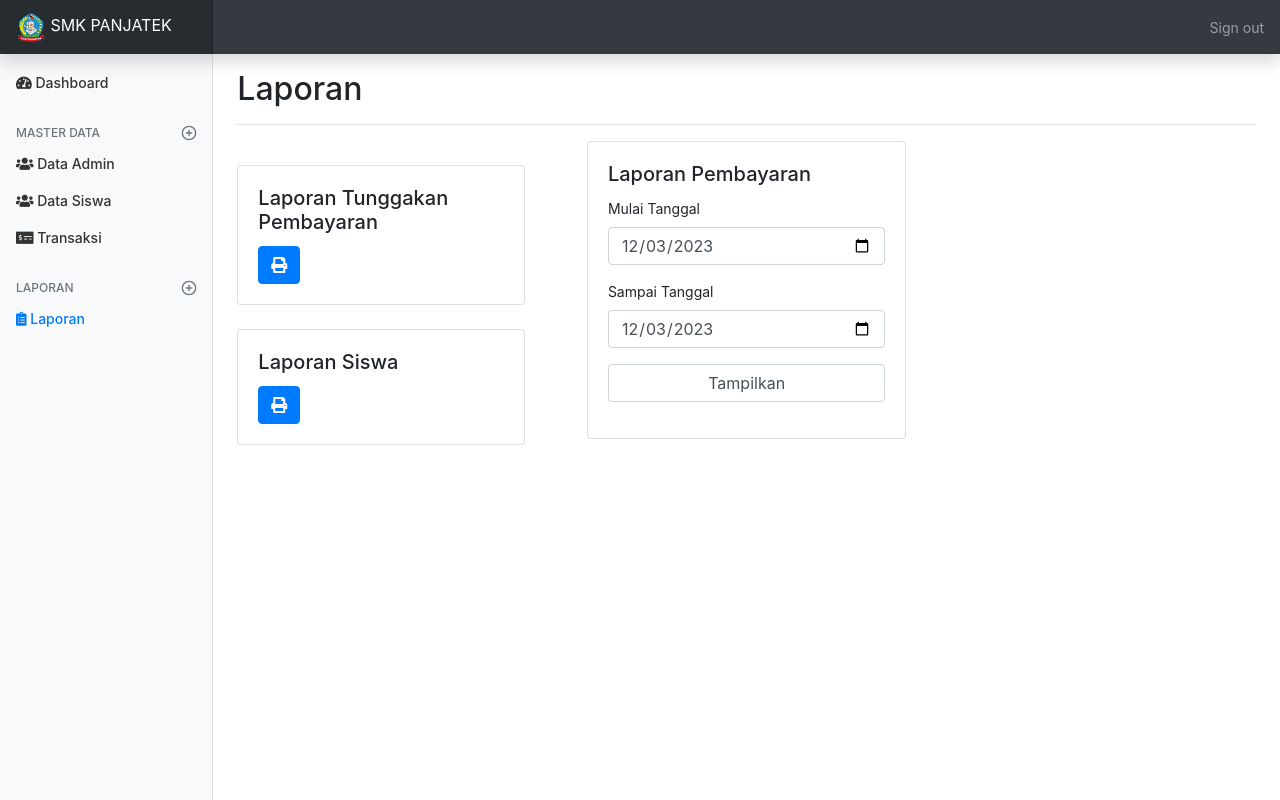
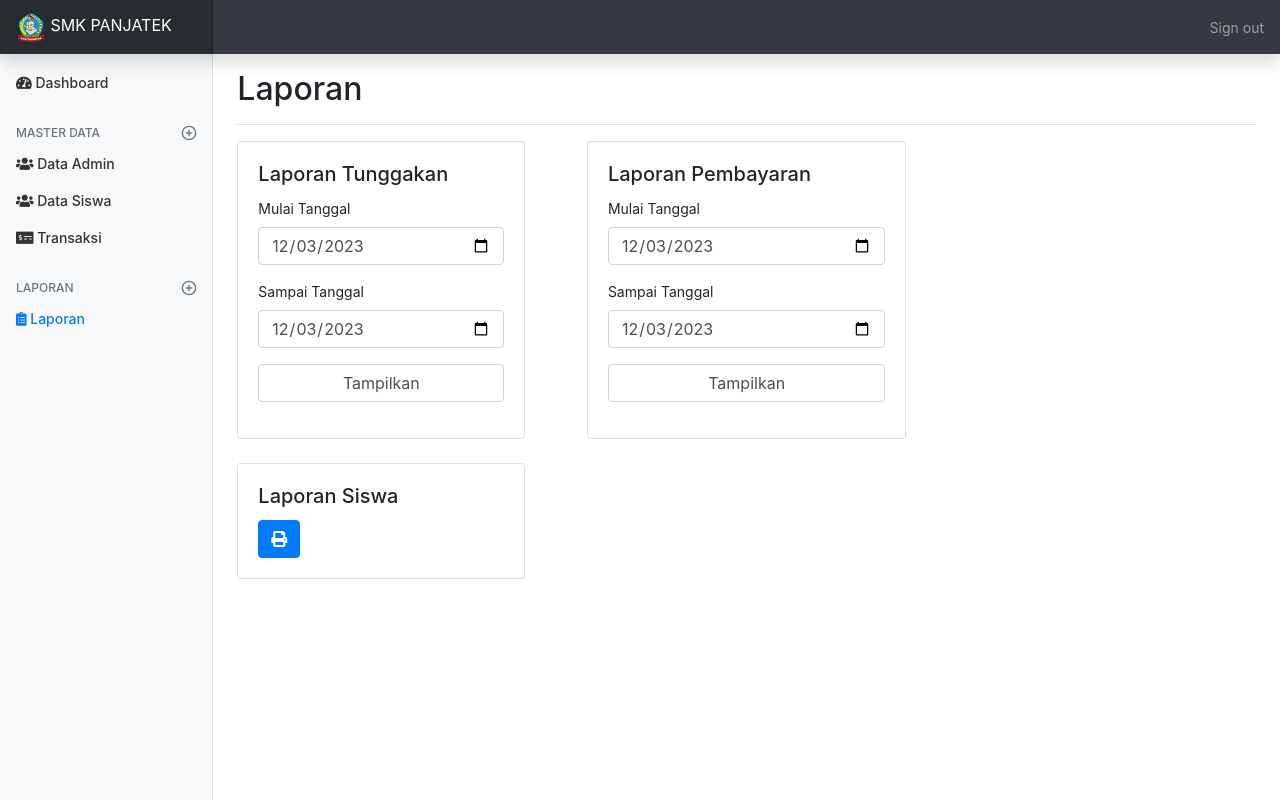
Before and after one commit to SteveAlex13/Pembayaran_SPP, a CodeIgniter app: page /database/admin/laporan in a window 1280 px wide. Run offline with CodeIgniter, Linux system fonts and the light colour scheme; the visitor is signed in with stand-in values (Sample User, id 1); tables that the repository leaves empty or names only in its code hold one stand-in row (values such as "Sample post"); some libraries are stand-ins or nearby versions.

Commit message:
Mengubah Form Laporan Tunggakan dan Data admin

```diff
--- a/application/controllers/admin/Laporan.php
+++ b/application/controllers/admin/Laporan.php
@@ -43,6 +43,21 @@ class Laporan extends CI_Controller {
 		$this->load->view('layout/footer');
 	}
 
+	public function lpTunggakan()
+	{
+		$mulaiTgl = $this->input->post('mulai_tgl');
+		$sampaiTgl = $this->input->post('sampai_tgl');
+		$data = [
+			'mulaiTgl' => $mulaiTgl,
+			'sampaiTgl' => $sampaiTgl
+		];
+		$data['title'] = 'Laporan Tunggakan';
+		$data['tunggakan'] = $this->Transaksi_m->getDataLaporanByDate($mulaiTgl, $sampaiTgl)->result_array();
+		$this->load->view('layout/header', $data);
+		$this->load->view('admin/laporan/laporan_tunggakan', $data);
+		$this->load->view('layout/footer');
+	}
+
 	public function pembayaranExcel($mulaiTgl, $sampaiTgl)
 	{
 		$data = [
--- a/application/controllers/admin/Users.php
+++ b/application/controllers/admin/Users.php
@@ -14,7 +14,7 @@ class Users extends CI_Controller {
 	{
 		$data['title'] = 'Admin';
 		$data['user'] = $this->Auth_m->get_where('users', ['username' => $this->session->userdata('username')])->row_array();
-		$data['users'] = $this->User_m->count('users')->result_array();
+		$data['users'] = $this->User_m->get('users')->result_array();
 		$this->form_validation->set_rules('nama', 'Nama Lengkap', 'required|trim');
 		$this->form_validation->set_rules('username', 'Username', 'required|trim|min_length[4]|max_length[12]');
 		$this->form_validation->set_rules('password', 'Password', 'required|trim|min_length[3]|max_length[12]');
@@ -54,7 +54,6 @@ class Users extends CI_Controller {
 		} else {
 			$this->ubahDataUser();
 		}
-
 	}
 
 	public function ubahDataUser()
--- a/application/models/Transaksi_m.php
+++ b/application/models/Transaksi_m.php
@@ -39,6 +39,17 @@ class Transaksi_m extends CI_Model {
 		return $this->db->query($query);
 	}
 
+	public function getDataLaporanByDate($mulaiTgl, $sampaiTgl)
+	{
+		$query = "SELECT spp.*, siswa.nis, siswa.nama_siswa, siswa.kelas
+          FROM spp
+          INNER JOIN siswa ON siswa.id_siswa = spp.id_siswa
+          WHERE ket = ''
+          AND jatuh_tempo BETWEEN '$mulaiTgl' AND '$sampaiTgl'
+          ORDER BY tgl_bayar ASC";
+		return $this->db->query($query);
+	}
+
 	public function get_join_where($table, $where)
 	{
 		// $query = "SELECT spp.*, siswa.nis, siswa.nama_siswa, siswa.kelas FROM spp INNER JOIN siswa ON siswa.id_siswa = spp.id_siswa WHERE id_spp = '$' ORDER BY tgl_bayar ASC";
@@ -46,6 +57,8 @@ class Transaksi_m extends CI_Model {
 		$this->db->join('siswa', 'siswa.id_siswa = spp.id_siswa');
 		return $this->db->get_where($table, $where);
 	}
+
+
 
 	public function count() {
 		$query = $this->db->query("SELECT sum(jml) AS count_jml FROM spp WHERE ket = 'Lunas'");
--- a/application/views/admin/dashboard.php
+++ b/application/views/admin/dashboard.php
@@ -4,9 +4,11 @@
   </div>
   <div class="jumbotron jumbotron-fluid">
     <div class="container">
-      <h1 class="display-4">Selamat Datang di SMK PANJATEK</a>
+      <div class="text-center mb-3">
+        <img src="<?= base_url('assets/img/logo-panjatek.png')?>" class="" style="width:130px;" alt="">
       </div>
-  </div>
+        <h2 class="h3 mb-3 font-weight-normal text-center">Selamat Datang di SMK PANJATEK</h2>
+
 
   <div class="row">
       <div class="col-lg-4">
--- a/application/views/admin/laporan/index.php
+++ b/application/views/admin/laporan/index.php
@@ -6,10 +6,22 @@
     <div class="col-md">
       <div class="row">
         <div class="col-md-4">
-          <div class="card mt-4" style="width: 18rem;">
+        <div class="card " style="width: 18rem;">
             <div class="card-body">
-              <h5 class="card-title">Laporan Tunggakan Pembayaran</h5>
-              <a href="<?= base_url('admin/laporan/tunggakan'); ?>" target="_blank" class="btn btn-primary"><i class="fas fa-print"></i></a>
+              <h5 class="card-title">Laporan Tunggakan</h5>
+              <?= form_open('admin/laporan/lpTunggakan'); ?>
+              <div class="form-group">
+                <label for="mulai_tgl">Mulai Tanggal</label>
+                <input type="date" name="mulai_tgl" class="form-control" value="<?= date('Y-m-d'); ?>">
+              </div>
+              <div class="form-group">
+                <label for="sampai_tgl">Sampai Tanggal</label>
+                <input type="date" name="sampai_tgl" class="form-control" value="<?= date('Y-m-d'); ?>">
+              </div>
+              <div class="form-group">
+                <button type="submit" class="form-control">Tampilkan</button>
+              </div>
+              <?= form_close(); ?>
             </div>
           </div>
           <div class="card mt-4" style="width: 18rem;">
```
Lines whose indentation alone changed are shown as unchanged.
